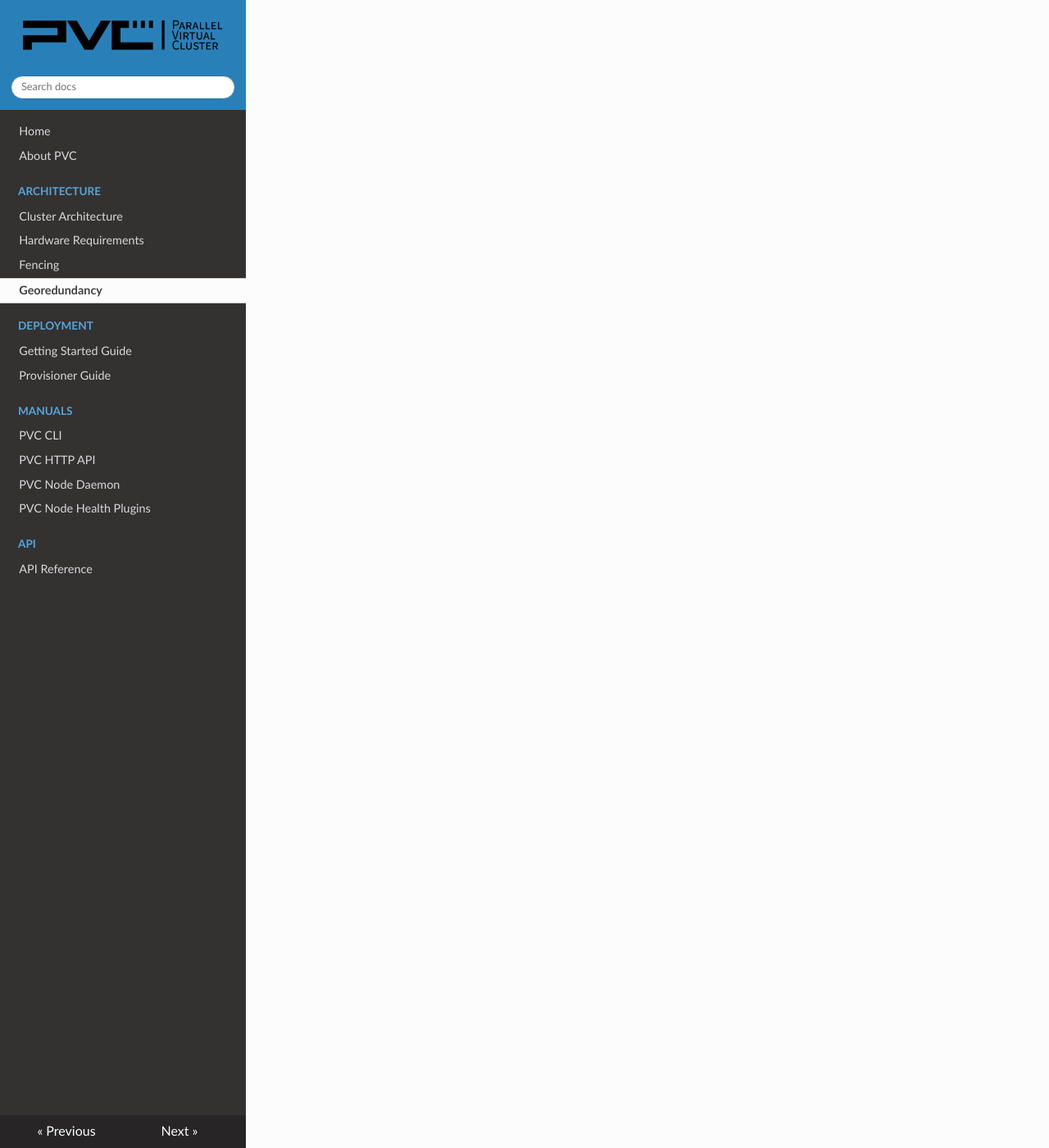
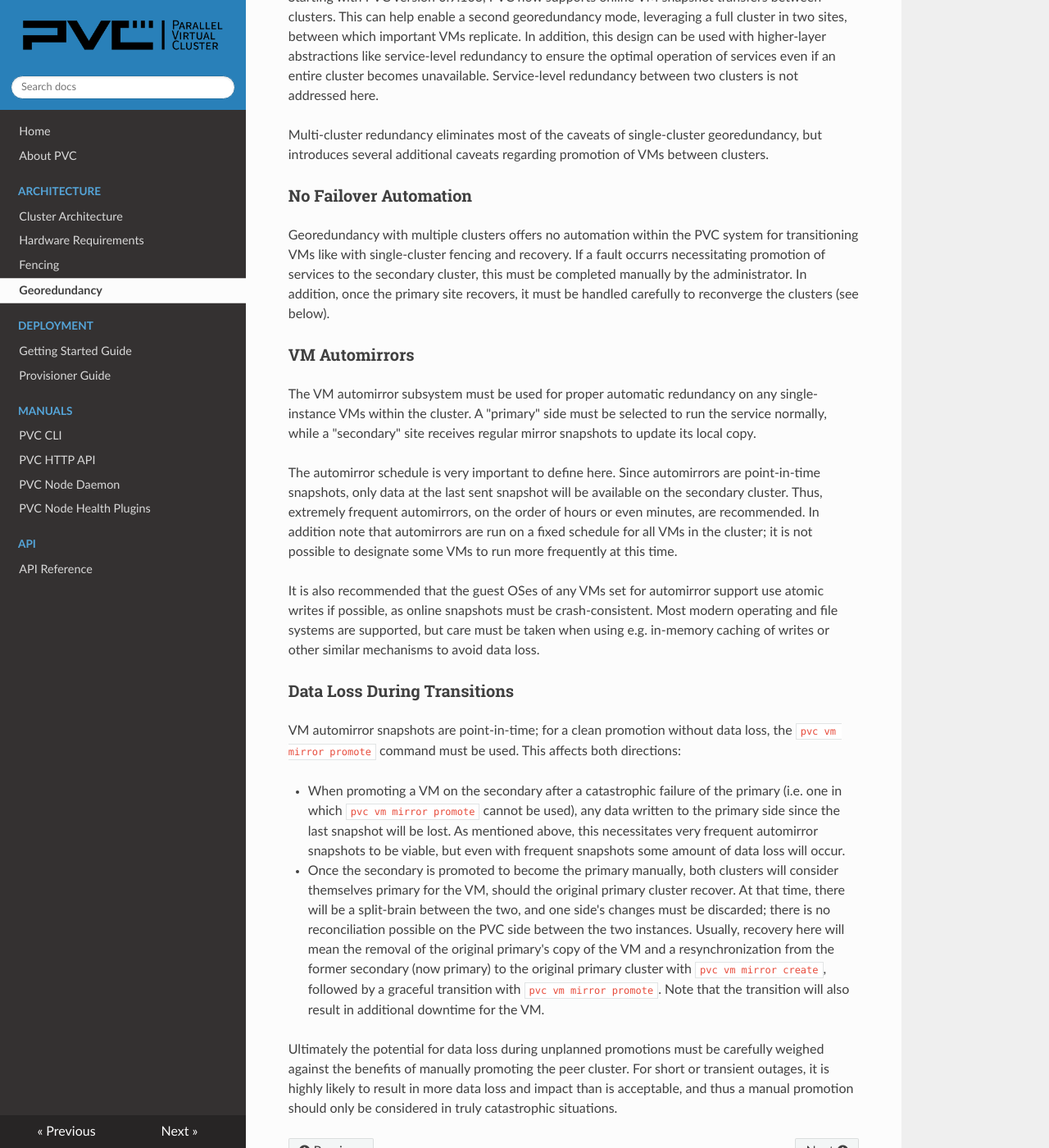
Before and after one commit to parallelvirtualcluster/docs, an MkDocs documentation site: the page built from docs/architecture/georedundancy.md, in a window 1280 px wide and 1400 px high, scrolled down 4240 px. Shown: the whole window at 82% size. Built offline with MkDocs 1.6.1, drawn with Linux system fonts in a browser that asks for light colours; nearby versions of some CDN libraries; some of the changed text lies outside the part shown.

Commit message:
Improve georedundancy documentation

```diff
--- a/docs/architecture/georedundancy.md
+++ b/docs/architecture/georedundancy.md
@@ -2,56 +2,82 @@
 title: Georedundancy
 ---
 
-A PVC cluster can have nodes in different physical locations to provide georedundancy, that is, the ability for a cluster to suffer the loss of a physical location (and all included servers). This solution, however, has some notable caveats that must be closely considered before deploying to avoid poor performance and potential [fencing](fencing.md) failures.
-
-This page will outline the important caveats and potential solutions if possible.
+Georeundancy refers to the ability of a system to run across multiple physical geographic areas, and to help tolerate the loss of one of those areas due to a catastrophic event. With respect to PVC, there are two primary types of georedundancy: single-cluster georedundancy, which covers the distribution of the nodes of a single cluster across multiple locations; and multi-cluster georedundancy, in which individual clusters are created at multiple locations and communicate at a higher level. This page will outline the implementation, important caveats and potential solutions if possible, for both kinds of georeundancy.
 
 [TOC]
 
-## Node Placement & Physical Design
+## Single-Cluster Georedundancy
 
-In order to form [a proper quorum](cluster-architecture.md#quorum-and-node-loss), a majority of nodes must be able to communicate for the cluster to function.
+In a single-cluster georedundant design, one logical cluster can have its nodes, and specifically it's coordinator nodes, placed in different physical locations. This can help ensure that the cluster remains available even if one of the physical locations becomes unavailable, but it has multiple major caveats to consider.
 
-2 site georedundancy is functionally worthless with a PVC cluster. Assuming 2 nodes at a "primary" site and 1 node at a "secondary" site, while the cluster could tolerate the loss of the secondary site and its single node, said single node would not be able to take over for both nodes should the primary site be down. In such a situation, the single node could not form a quorum with itself and the cluster would be inoperable. If the issue is a network cut, this would potentially be more impactful than allowing all nodes in the cut site to continue to function.
+### Number of Locations
+
+Since the nodes in a PVC cluster require a majority quorum to function, there must be at least 3 sites, of which any 2 must be able to communicate directly with each other should the 3rd fail. A single coordinator (for a 3 node cluster) would then be placed at each site.
+
+2 site georedundancy is functionally worthless within a single PVC cluster: if the primary site were to go down, the secondary site will not have enough coordinator nodes to form a majority quorum, and the entire cluster would fail.
 
 [![2 Site Caveats](images/pvc-georedundancy-2-site.png)](images/pvc-georedundancy-2-site.png)
 
-In addition, a 3 site configuration configuration without a full mesh or ring, i.e. where a single site which functions as an anchor between the other two, would be a point of failure and would render the cluster non-functional if offline.
+In addition, a 3 site configuration configuration without a full mesh or ring, i.e. where a single site functions as an anchor between the other two, would be a point of failure and would render the cluster non-functional if offline.
 
 [![3 Site Caveats](images/pvc-georedundancy-broken-mesh.png)](images/pvc-georedundancy-broken-mesh.png)
 
-Thus, the smallest useful, georedundant, physical design is 3 sites in full mesh or ring. The loss of any one site in this scenario will still allow the remain nodes to form quorum and function.
+Thus, the smallest useful georedundant physical design is 3 sites in full mesh or ring. The loss of any one site in this scenario will still allow the remaining nodes to form quorum and function.
 
 [![3 Site Solution](images/pvc-georedundancy-full-mesh.png)](images/pvc-georedundancy-full-mesh.png)
 
-A larger cluster could theoretically span more sites, however with a maximum of 5 coordinators recommended, this many sites is likely to be overkill for the PVC solution.
+A larger cluster could theoretically span 3 (as 2+2+1) or more sites, however with a maximum of 5 coordinators recommended, this many sites is likely to be overkill for the PVC solution; multi-cluster georedundancy would be a preferable solution for such a large distribution of nodes.
 
-### Hypervisors
+Since hypervisors are not affected by nor affect the quorum, any number can be placed at any site. Only compute resources would thus be affected should that site go offline. For instance, a design with one coordinator and one hypervisor at each site would provide a full 4 nodes of compute resources even if one site is offline.
 
-Since hypervisors are not affected by nor affect the quorum, any number can be placed at any site. Only compute resources would thus be affected should that site go offline.
-
-## Fencing
+### Fencing
 
 PVC's [fencing mechanism](fencing.md) relies entirely on network access. First, network access is required for a node to update its keepalives to the other nodes via Zookeeper. Second, IPMI out-of-band connectivity is required for the remaining nodes to fence a dead node.
 
-Georedundancy introduces significant complications to this process. First, it makes network cuts more likely, as the cut can occur outside of a single physical location. Second, the nature of the cut means, that without backup connectivity for the IPMI functionality, any fencing attempt would fail, thus preventing automatic recovery of VMs on the cut site.
+Georedundancy introduces significant complications to this process. First, it makes network cuts more likely, as the cut can now occur somewhere outside of the administrator's control (i.e. on a public utility pole). Second, the nature of the cut means that without backup connectivity for the IPMI functionality, any fencing attempt would fail, thus preventing automatic recovery of VMs on the cut site. Thus, in this design, several normally-possible recovery situations become impossible to recover from automatically, up to an including any recovery at all.
 
-Thus, in this design, several normally-possible recovery situations become harder. This does not preclude georedundancy in the author's opinion, but is something that must be more carefully considered, especially in network design.
+## Orphaned Site Availability
 
-## Network Speed
+It is also important to note that network cut scenarios in this case will result in the outage of the orphaned site, even if it is otherwise functional. As the single node could no longer communicate with the majority of the storage cluster, its VMs will become unresponsive and blocked from I/O. Thus, splitting a single cluster between sites like this will **not** help ensure that the cut site remains available; on the contrary, the cut site will effectively be sacrificed to preserve the *remainder* of the cluster. For instance, office workers in that location would still not be able to access services on the cluster, even if those services happening to be running in the same physical location.
+
+### Network Speed
 
 PVC clusters are quite network-intensive, as outlined in the [hardware requirements](hardware-requirements.md#networking) documentation. This can pose problems with multi-site clusters with slower interconnects. At least 10Gbps is recommended between nodes, and this includes nodes in different physical locations. In addition, the traffic here is bursty and dependent on VM workloads, both in terms of storage and VM migration. Thus, the site interconnects must account for the speed required of a PVC cluster in addition to any other traffic.
 
-## Network Latency & Distance
+### Network Latency & Distance
 
-The storage write process for PVC is heavily dependent on network latency. To explain why, one must understand the process behind writes within the Ceph storage subsystem:
+The storage write performance within PVC is heavily dependent on network latency. To explain why, one must understand the process behind writes within the Ceph storage subsystem:
 
 [![Ceph Write Process](images/pvc-ceph-write-process.png)](images/pvc-ceph-write-process.png)
 
-As illustrated in this diagram, a write will only be accepted by the client once it has been successfully written to at least `min_copies` OSDs, as defined by the pool replication level (usually 2). Thus, the latency of network communications between the client and another node becomes a major factor in storage performance for writes, as the write cannot complete without at least 4x this latency (send, ack, receive, ack). Significant physical distances and thus latencies (more than about 3ms) begin to introduce performance degradation, and latencies above about 5-10ms can result in a significant drop in write performance.
+As illustrated in this diagram, a write will only be accepted by the client once it has been successfully written to at least `min_copies` OSDs, as defined by the pool replication level (usually 2). Thus, the latency of network communications between any two nodes becomes a major factor in storage performance for writes, as the write cannot complete without at least 4x this latency (send, ack, receive, ack). Significant physical distances and thus latencies (more than about 3ms) begin to introduce performance degradation, and latencies above about 5-10ms can result in a significant drop in write performance.
 
-To combat this, georedundant nodes should be as close as possible, both geographically and physically.
+To combat this, georedundant nodes should be as close as possible, ideally within 20-30km of each other at a maximum. Thus, a ring *within* a city would work well; a ring *between* cities would likely hamper performance significantly.
 
-## Suggested Scenarios
+## Multi-Cluster Georedundancy
 
-The author cannot cover every possible option, but georedundancy must be very carefully considered. Ultimately, PVC is designed to ease several very common failure modes (maintenance outages, hardware failures, etc.); while rarer ones (fire, flood, meteor strike, etc.) might be possible to mitigate as well, these are not primary considerations in the design of PVC. It is thus up to each cluster administrator to define the correct balance between failure modes, risk, liability, and mitigations (e.g. remote backups) to best account for their particular needs.
+Starting with PVC version 0.9.103, PVC now supports online VM snapshot transfers between clusters. This can help enable a second georedundancy mode, leveraging a full cluster in two sites, between which important VMs replicate. In addition, this design can be used with higher-layer abstractions like service-level redundancy to ensure the optimal operation of services even if an entire cluster becomes unavailable. Service-level redundancy between two clusters is not addressed here.
+
+Multi-cluster redundancy eliminates most of the caveats of single-cluster georedundancy, but introduces several additional caveats regarding promotion of VMs between clusters.
+
+### No Failover Automation
+
+Georedundancy with multiple clusters offers no automation within the PVC system for transitioning VMs like with single-cluster fencing and recovery. If a fault occurrs necessitating promotion of services to the secondary cluster, this must be completed manually by the administrator. In addition, once the primary site recovers, it must be handled carefully to reconverge the clusters (see below).
+
+### VM Automirrors
+
+The VM automirror subsystem must be used for proper automatic redundancy on any single-instance VMs within the cluster. A "primary" side must be selected to run the service normally, while a "secondary" site receives regular mirror snapshots to update its local copy.
+
+The automirror schedule is very important to define here. Since automirrors are point-in-time snapshots, only data at the last sent snapshot will be available on the secondary cluster. Thus, extremely frequent automirrors, on the order of hours or even minutes, are recommended. In addition note that automirrors are run on a fixed schedule for all VMs in the cluster; it is not possible to designate some VMs to run more frequently at this time.
+
+It is also recommended that the guest OSes of any VMs set for automirror support use atomic writes if possible, as online snapshots must be crash-consistent. Most modern operating and file systems are supported, but care must be taken when using e.g. in-memory caching of writes or other similar mechanisms to avoid data loss.
+
+### Data Loss During Transitions
+
+VM automirror snapshots are point-in-time; for a clean promotion without data loss, the `pvc vm mirror promote` command must be used. This affects both directions:
+
+* When promoting a VM on the secondary after a catastrophic failure of the primary (i.e. one in which `pvc vm mirror promote` cannot be used), any data written to the primary side since the last snapshot will be lost. As mentioned above, this necessitates very frequent automirror snapshots to be viable, but even with frequent snapshots some amount of data loss will occur.
+
+* Once the secondary is promoted to become the primary manually, both clusters will consider themselves primary for the VM, should the original primary cluster recover. At that time, there will be a split-brain between the two, and one side's changes must be discarded; there is no reconciliation possible on the PVC side between the two instances. Usually, recovery here will mean the removal of the original primary's copy of the VM and a resynchronization from the former secondary (now primary) to the original primary cluster with `pvc vm mirror create`, followed by a graceful transition with `pvc vm mirror promote`. Note that the transition will also result in additional downtime for the VM.
+
+Ultimately the potential for data loss during unplanned promotions must be carefully weighed against the benefits of manually promoting the peer cluster. For short or transient outages, it is highly likely to result in more data loss and impact than is acceptable, and thus a manual promotion should only be considered in truly catastrophic situations.
```
